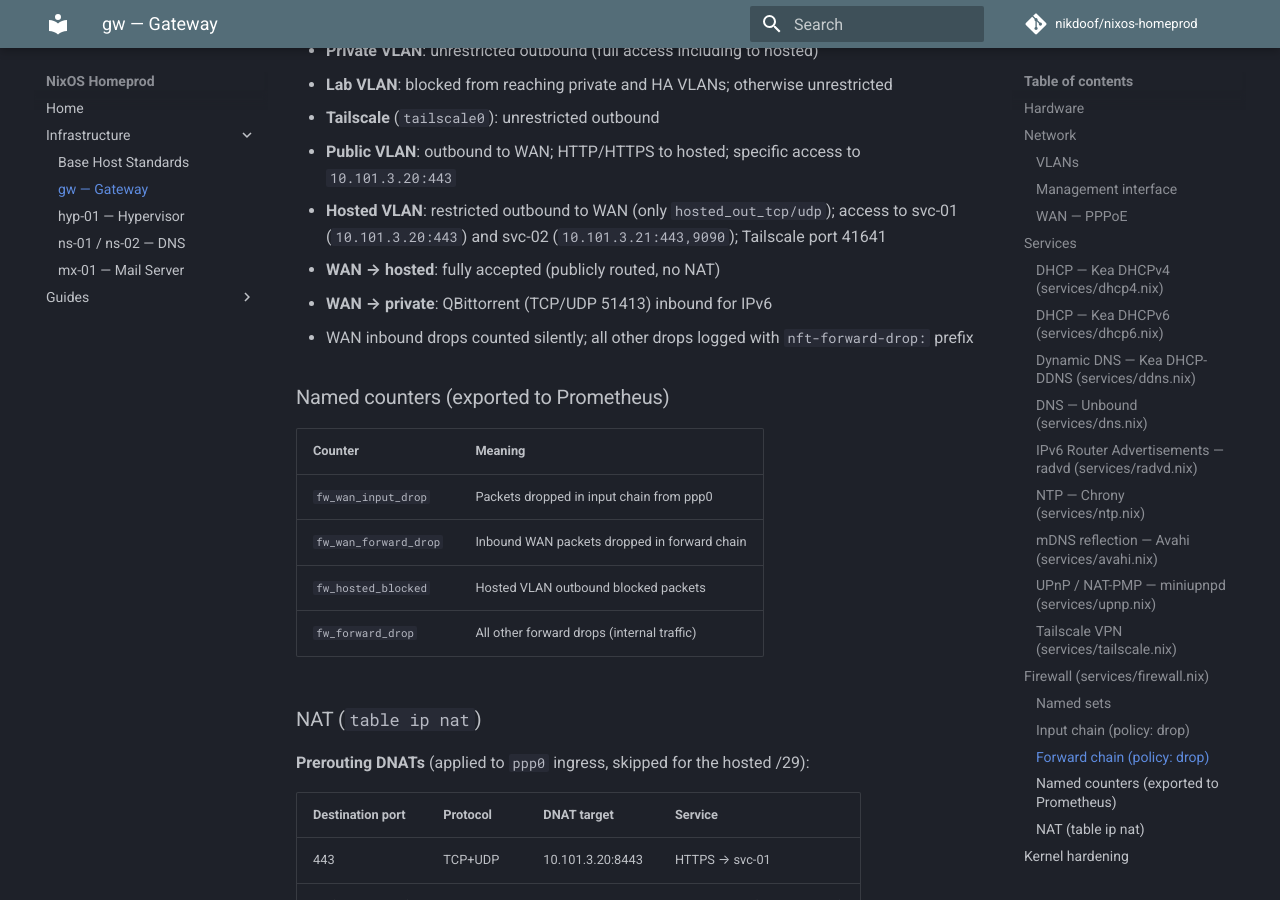
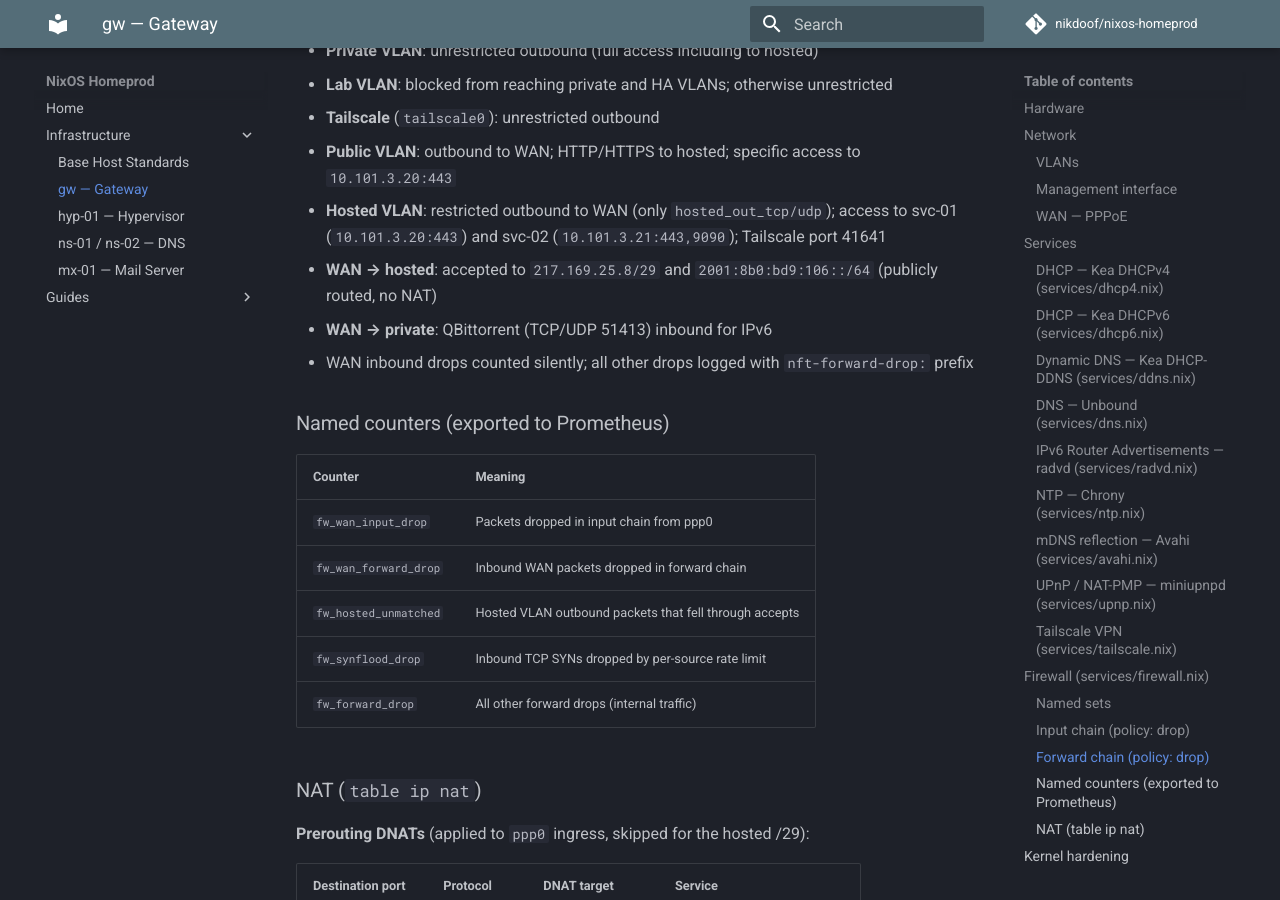
Before and after one commit to nikdoof/nixos-homeprod, an MkDocs documentation site: the page built from docs/gw.md, in a window 1280 px wide and 900 px high, scrolled down 6434 px. Built offline with MkDocs 1.6.1 and Material for MkDocs 9.7.7, drawn with Linux system fonts in a browser that asks for light colours; comment, search, counter and statistics services are not loaded; the version menu is left out.

Commit message:
gw: improve firewall rules

```diff
--- a/docs/gw.md
+++ b/docs/gw.md
@@ -222,18 +222,19 @@ lives in a single `table inet filter` plus a `table ip nat`.
 - **Tailscale** (`tailscale0`): unrestricted outbound
 - **Public VLAN**: outbound to WAN; HTTP/HTTPS to hosted; specific access to `10.101.3.20:443`
 - **Hosted VLAN**: restricted outbound to WAN (only `hosted_out_tcp/udp`); access to svc-01 (`10.101.3.20:443`) and svc-02 (`10.101.3.21:443,9090`); Tailscale port 41641
-- **WAN → hosted**: fully accepted (publicly routed, no NAT)
+- **WAN → hosted**: accepted to `217.169.25.8/29` and `2001:8b0:bd9:106::/64` (publicly routed, no NAT)
 - **WAN → private**: QBittorrent (TCP/UDP 51413) inbound for IPv6
 - WAN inbound drops counted silently; all other drops logged with `nft-forward-drop:` prefix
 
 ### Named counters (exported to Prometheus)
 
-| Counter               | Meaning                                      |
-|-----------------------|----------------------------------------------|
-| `fw_wan_input_drop`   | Packets dropped in input chain from ppp0     |
-| `fw_wan_forward_drop` | Inbound WAN packets dropped in forward chain |
-| `fw_hosted_blocked`   | Hosted VLAN outbound blocked packets         |
-| `fw_forward_drop`     | All other forward drops (internal traffic)   |
+| Counter               | Meaning                                                |
+|-----------------------|--------------------------------------------------------|
+| `fw_wan_input_drop`   | Packets dropped in input chain from ppp0               |
+| `fw_wan_forward_drop` | Inbound WAN packets dropped in forward chain           |
+| `fw_hosted_unmatched` | Hosted VLAN outbound packets that fell through accepts |
+| `fw_synflood_drop`    | Inbound TCP SYNs dropped by per-source rate limit      |
+| `fw_forward_drop`     | All other forward drops (internal traffic)             |
 
 ### NAT (`table ip nat`)
 
```
Also changed, not shown: 1 other file.
